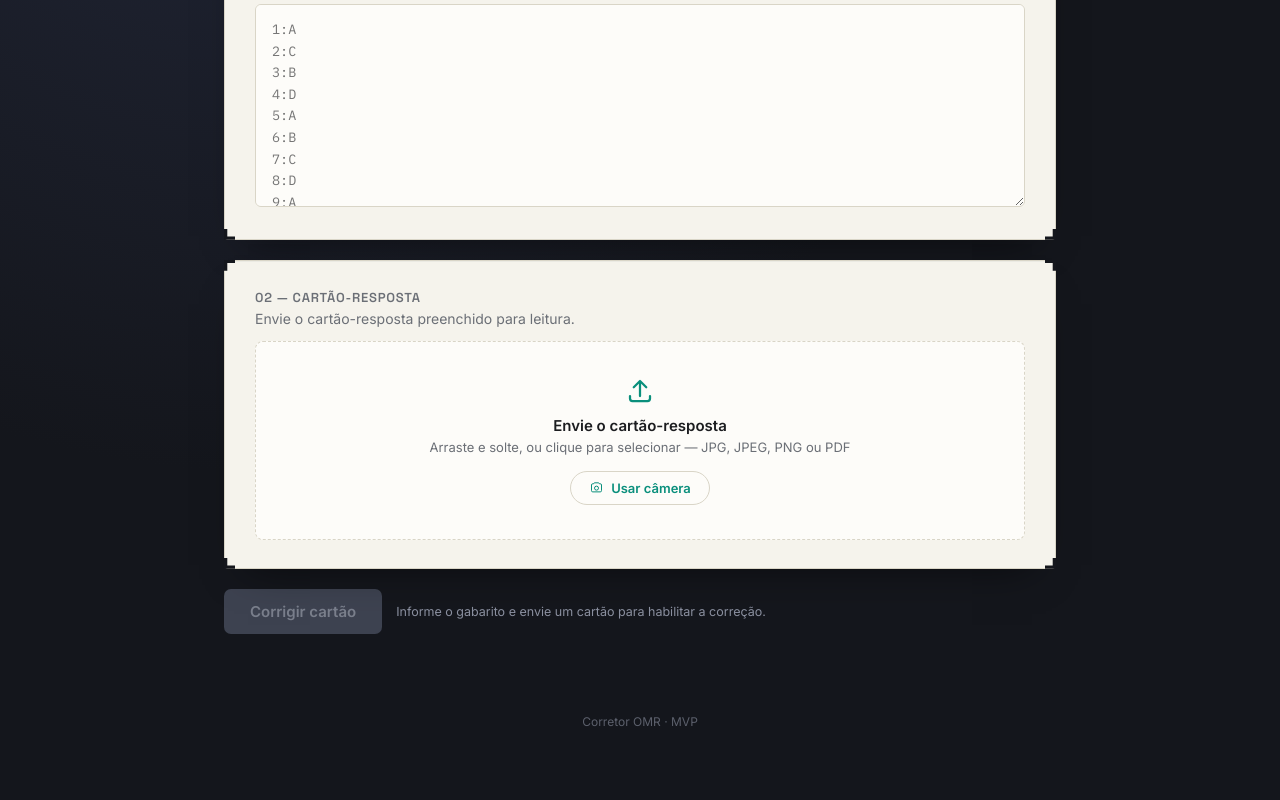
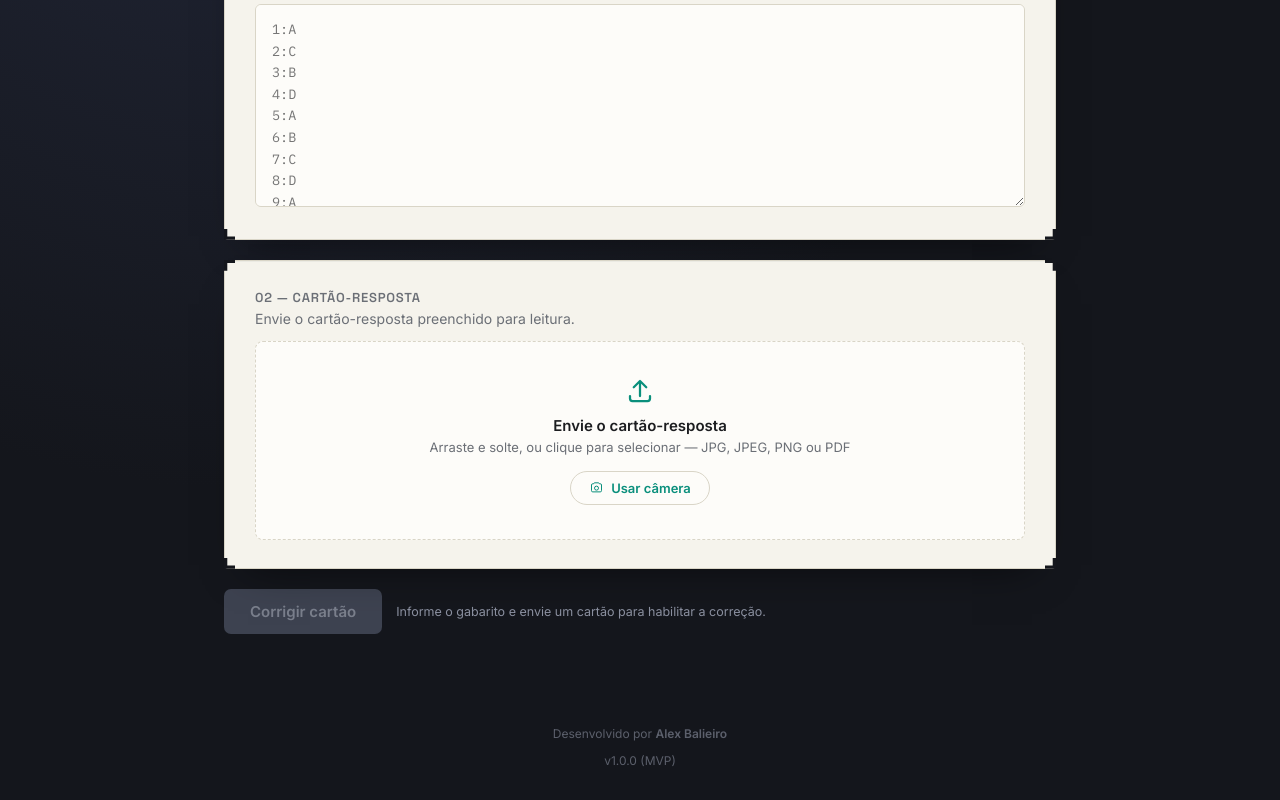
Before and after one commit to alexbalieiro50/corrigir_provas, a React (Vite) app in the folder frontend/: page / in a window 1280 px wide. Shown: the part 257-1057 px from the top of the page. Before the commit the page ends 1006 px from the top, so only its background shows below. Built offline with nearby package versions, Linux system fonts and the light colour scheme; the HTML template or start-up script is replaced by a standard one.

Commit message:
fix: footer

```diff
--- a/frontend/src/App.tsx
+++ b/frontend/src/App.tsx
@@ -150,7 +150,8 @@ export default function App() {
       </main>
 
       <footer className="app-footer no-print">
-        <span>Corretor OMR · MVP</span>
+        <p>Desenvolvido por <b>Alex Balieiro</b></p>
+        <p>v1.0.0 (MVP)</p>
       </footer>
     </div>
   );
```
